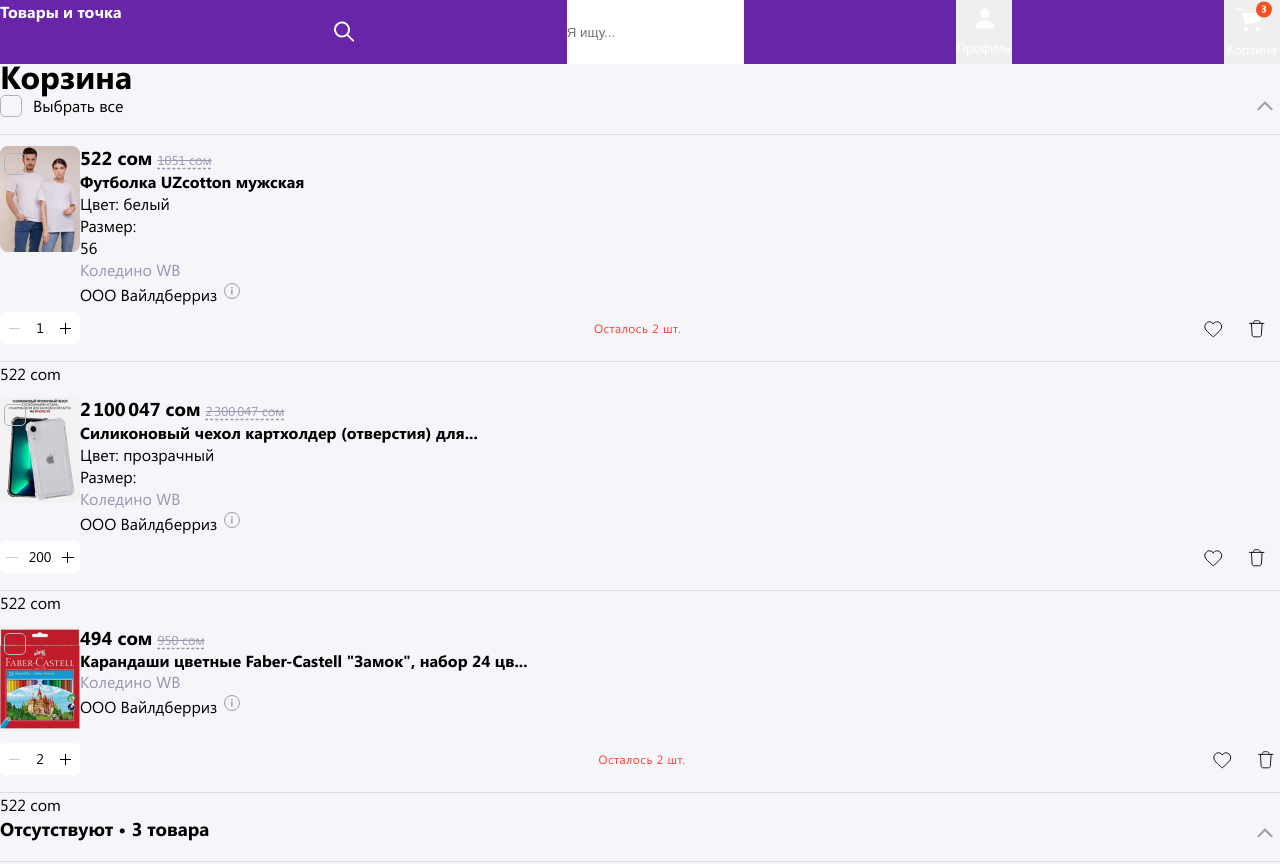
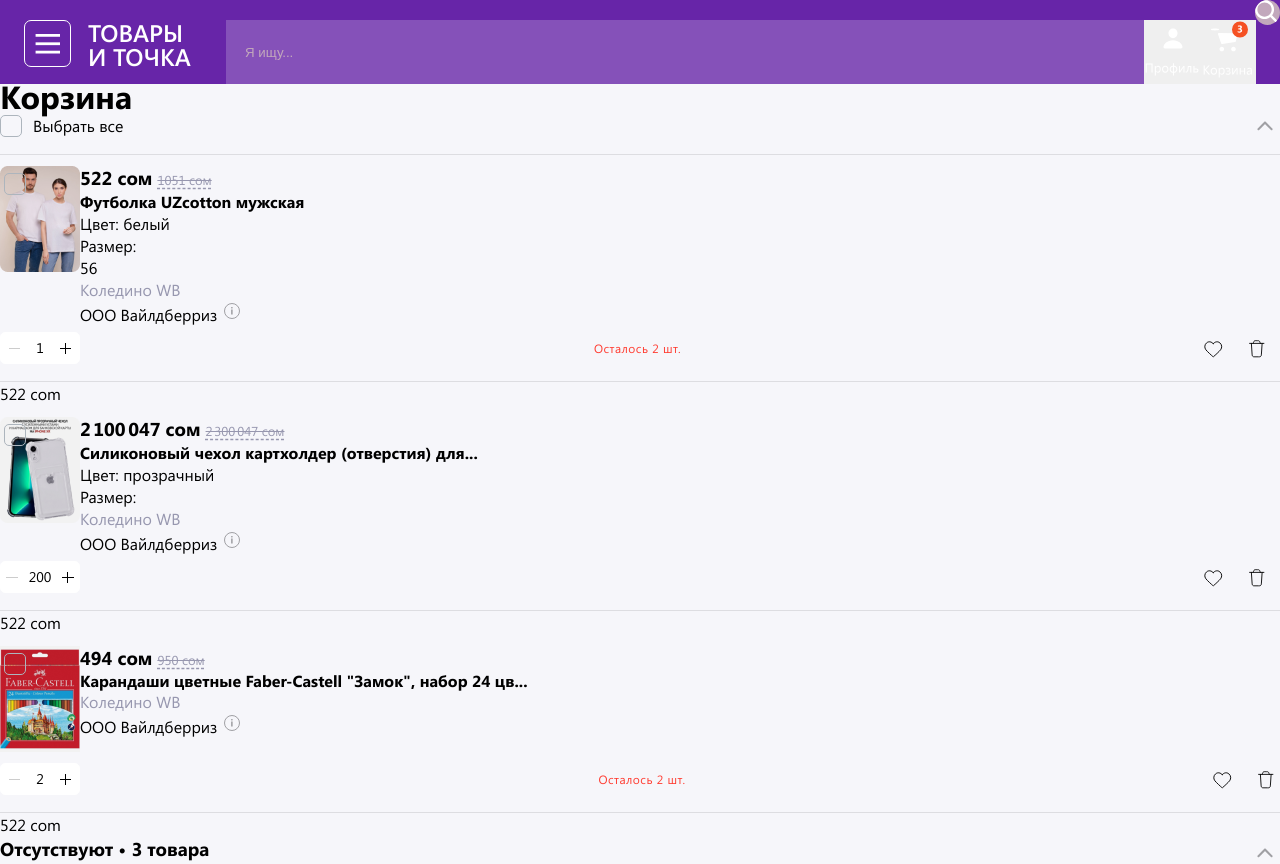
Before and after one commit to DariaSiluyanova/wbbasket.github.io, a plain HTML site: page index.html in a window 1280 px wide. Shown: the top 864 px of the page. Drawn offline with Linux system fonts and the light colour scheme; files whose address does not match are found by name.

Commit message:
laptop header

```diff
--- a/index.html
+++ b/index.html
@@ -29,9 +29,30 @@
           </g>
         </svg>
       </button>
+      <button class="bg-btn">
+        <svg
+          viewBox="0 0 21.5 21.5"
+          width="30px"
+          height="30px"
+          fill="#6725A8"
+          xmlns="http://www.w3.org/2000/svg"
+        >
+          <g id="SVGRepo_bgCarrier" stroke-width="0"></g>
+          <g
+            id="SVGRepo_tracerCarrier"
+            stroke-linecap="round"
+            stroke-linejoin="round"
+          ></g>
+          <g id="SVGRepo_iconCarrier">
+            <path d="M4 18L26 18" stroke="#ffffff" stroke-width="2"></path>
+            <path d="M4 12L26 12" stroke="#ffffff" stroke-width="2"></path>
+            <path d="M4 6L26 6" stroke="#ffffff" stroke-width="2"></path>
+          </g>
+        </svg>
+      </button>
       <h4 class="header-title">Товары и точка</h4>
-      <img src="./images/icons/loopMob.svg" alt="search" class="search-icon" />
-      <input type="search" placeholder="Я ищу..." class="laptop" />
+      <img class="header__search-icon" src="./images/icons/loopMob.svg" alt="search" class="search-icon" />
+      <input class="header__search" type="search" placeholder="Я ищу..." class="laptop" />
       <button class="laptop">
         <img src="./images/icons/profile.svg" alt="profile" />
       </button>
--- a/style.css
+++ b/style.css
@@ -14,6 +14,8 @@
     --additional: #F0ECF4;
     --hover-word: #0CB477;
     --underline: #E6E6E6;
+    --bg-input: #8551B9;
+    --placeholder: #c2a8bc;
 }
 
 @font-face {
@@ -87,13 +89,10 @@
     }
 
     .header {
-        position: relative;
         padding: 11px 16px 36px 11px;
         font-size: 20px;
-        font-weight: 700;
         line-height: 24px;
         letter-spacing: 1.5px;
-        text-transform: uppercase;
     }
 
     .header::after {
@@ -237,6 +236,47 @@
     .laptop {
         display: block;
     }
+
+    .header {
+        position: relative;
+        padding: 20px 24px 0px;
+    }
+
+    .bg-btn {
+        width: 47px;
+        height: 47px;
+        padding-right: 5px;
+        border: 1px solid var(--labels);
+        border-radius: 7px;
+    }
+
+    .header-title {
+        flex-shrink: 4;
+        padding-left: 17px;
+        padding-right: 20px;
+        max-width: 155px;
+        font-size: 24px;
+        font-weight: 400;
+        line-height: 24px;
+    }
+
+    .header__search {
+        flex-grow: 2;
+        padding: 0px 19px;
+        background-color: var(--bg-input);
+    }
+    .header__search::placeholder {
+        color: var(--placeholder);
+    }
+
+    .header__search-icon {
+        position: absolute;
+        top: 0;
+        right: 0;
+        height: 25px;
+        border-radius: 30px;
+        background-color: var(--placeholder);
+    }
 }
 
 /* header */
@@ -245,8 +285,11 @@
 }
 
 .header {
+    position: relative;
     display: flex;
     justify-content: space-between;
+    text-transform: uppercase;
+    font-weight: 700;
     color: white;
 }
 
```
